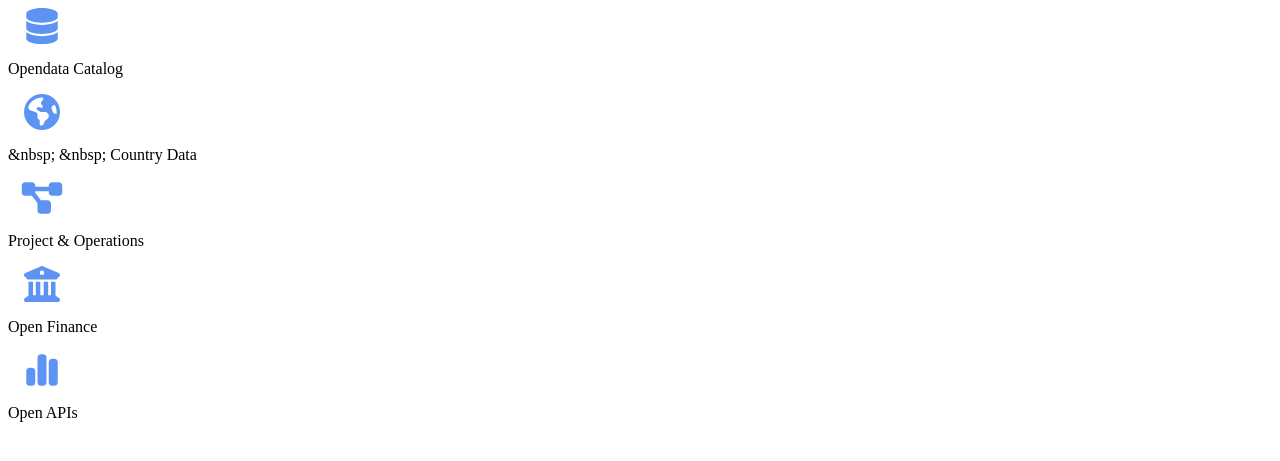
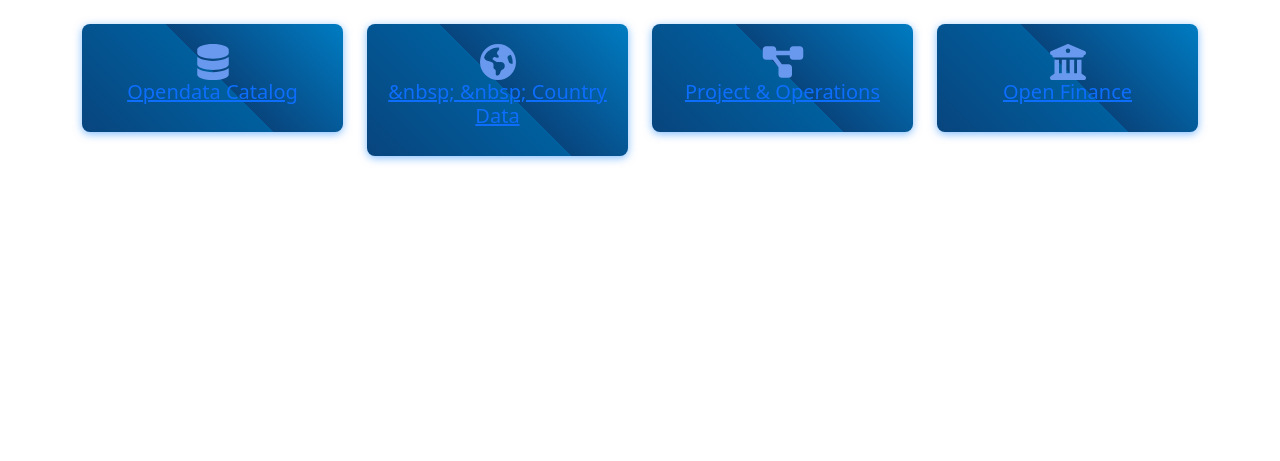
Before and after one commit to sowmya21217/ckanext-datagov, a Python web app: template ckanext/datagov/templates/home/snippets/resources.html in a window 1280 px wide. Shown: the top 461 px of the page. Run offline with Jinja, Linux system fonts and the light colour scheme; the template is opened without the code that fills it, so the values that code supplies are empty; some libraries are stand-ins or nearby versions.

Commit message:
adding resources

```diff
--- a/ckanext/datagov/templates/home/snippets/resources.html
+++ b/ckanext/datagov/templates/home/snippets/resources.html
@@ -1,46 +1,76 @@
 
 <div class="Resources">
 
-    <div class="rows1">
-        <div class="col-lg-15 col-xs-15 col-sm-15 col-md-15 ">
-            {% block home_image_content4 %}
-            <a class="media-image" href="{{ url_for('dataset.search') }}" target="_blank">
+<div class="container mt-4">
+    <div class="row">
+        <div class="col-lg-3 col-md-6 col-sm-12 mb-4">
+            <div class="block">
+                <a  href="{{ url_for('dataset.search') }}" target="_blank">
                        <svg class="img-responsive img-rounded" xmlns="http://www.w3.org/2000/svg" height="2.25em" width="4.25em" viewBox="0 0 448 512"><!--! Font Awesome Free 6.4.2 by @fontawesome - https://fontawesome.com License - https://fontawesome.com/license (Commercial License) Copyright 2023 Fonticons, Inc. --><style>svg{fill:#ffffff}</style><path d="M448 80v48c0 44.2-100.3 80-224 80S0 172.2 0 128V80C0 35.8 100.3 0 224 0S448 35.8 448 80zM393.2 214.7c20.8-7.4 39.9-16.9 54.8-28.6V288c0 44.2-100.3 80-224 80S0 332.2 0 288V186.1c14.9 11.8 34 21.2 54.8 28.6C99.7 230.7 159.5 240 224 240s124.3-9.3 169.2-25.3zM0 346.1c14.9 11.8 34 21.2 54.8 28.6C99.7 390.7 159.5 400 224 400s124.3-9.3 169.2-25.3c20.8-7.4 39.9-16.9 54.8-28.6V432c0 44.2-100.3 80-224 80S0 476.2 0 432V346.1z"/></svg>
+                   <h5>{{_("Opendata Catalog") }}</h5>
                 </a>
-            {% endblock %}
-            <P>{{_("Opendata Catalog") }}</P>
             </div>
-        <div class="col-lg-15 col-xs-15 col-sm-15 col-md-15">
-            {% block home_image_content5 %}
-            <a class="media-image" href="https://countries.ifad.org/" target="_blank">
+        </div>
+        <div class="col-lg-3 col-md-6 col-sm-12 mb-4">
+            <div class="block">
+                <a href="https://countries.ifad.org/" target="_blank">
                       <svg xmlns="http://www.w3.org/2000/svg" height="2.25em" width="4.25em" viewBox="0 0 512 512"><!--! Font Awesome Free 6.4.2 by @fontawesome - https://fontawesome.com License - https://fontawesome.com/license (Commercial License) Copyright 2023 Fonticons, Inc. --><style>svg{fill:#b5ccf2}</style><path d="M57.7 193l9.4 16.4c8.3 14.5 21.9 25.2 38 29.8L163 255.7c17.2 4.9 29 20.6 29 38.5v39.9c0 11 6.2 21 16 25.9s16 14.9 16 25.9v39c0 15.6 14.9 26.9 29.9 22.6c16.1-4.6 28.6-17.5 32.7-33.8l2.8-11.2c4.2-16.9 15.2-31.4 30.3-40l8.1-4.6c15-8.5 24.2-24.5 24.2-41.7v-8.3c0-12.7-5.1-24.9-14.1-33.9l-3.9-3.9c-9-9-21.2-14.1-33.9-14.1H257c-11.1 0-22.1-2.9-31.8-8.4l-34.5-19.7c-4.3-2.5-7.6-6.5-9.2-11.2c-3.2-9.6 1.1-20 10.2-24.5l5.9-3c6.6-3.3 14.3-3.9 21.3-1.5l23.2 7.7c8.2 2.7 17.2-.4 21.9-7.5c4.7-7 4.2-16.3-1.2-22.8l-13.6-16.3c-10-12-9.9-29.5 .3-41.3l15.7-18.3c8.8-10.3 10.2-25 3.5-36.7l-2.4-4.2c-3.5-.2-6.9-.3-10.4-.3C163.1 48 84.4 108.9 57.7 193zM464 256c0-36.8-9.6-71.4-26.4-101.5L412 164.8c-15.7 6.3-23.8 23.8-18.5 39.8l16.9 50.7c3.5 10.4 12 18.3 22.6 20.9l29.1 7.3c1.2-9 1.8-18.2 1.8-27.5zM0 256a256 256 0 1 1 512 0A256 256 0 1 1 0 256z"/></svg>
+                    <h5>{{_("   &nbsp; &nbsp; Country Data") }}</h5>
                 </a>
-               {% endblock %}
-            <p>{{_("   &nbsp; &nbsp; Country Data") }}</p>
             </div>
-          <div class="col-lg-15 col-xs-15 col-sm-15 col-md-15 ">
-            {% block home_image_content6 %}
-            <a class="media-image" href="https://www.ifad.org/en/web/operations/operations-dashboard" target="_blank">
+        </div>
+        <div class="col-lg-3 col-md-6 col-sm-12 mb-4">
+            <div class="block">
+                <a href="https://www.ifad.org/en/web/operations/operations-dashboard" target="_blank">
                         <svg xmlns="http://www.w3.org/2000/svg" height="2.25em" width="4.25em"  viewBox="0 0 576 512"><!--! Font Awesome Free 6.4.2 by @fontawesome - https://fontawesome.com License - https://fontawesome.com/license (Commercial License) Copyright 2023 Fonticons, Inc. --><style>svg{fill:#76a4f4}</style><path d="M0 80C0 53.5 21.5 32 48 32h96c26.5 0 48 21.5 48 48V96H384V80c0-26.5 21.5-48 48-48h96c26.5 0 48 21.5 48 48v96c0 26.5-21.5 48-48 48H432c-26.5 0-48-21.5-48-48V160H192v16c0 1.7-.1 3.4-.3 5L272 288h96c26.5 0 48 21.5 48 48v96c0 26.5-21.5 48-48 48H272c-26.5 0-48-21.5-48-48V336c0-1.7 .1-3.4 .3-5L144 224H48c-26.5 0-48-21.5-48-48V80z"/></svg>
+                    <h5>{{_("Project & Operations") }}</h5>
                 </a>
-            {% endblock %}
-            <p>{{_("Project & Operations") }}</p>
             </div>
-          <div class="col-lg-15 col-xs-15 col-sm-15 col-md-15">
-            {% block home_image_content7 %}
-            <a class="media-image" href="https://www.ifad.org/en/financial-indicators-and-trends" target="_blank">
+        </div>
+        <div class="col-lg-3 col-md-6 col-sm-12 mb-4">
+            <div class="block">
+                <a href="https://www.ifad.org/en/financial-indicators-and-trends" target="_blank">
                          <svg xmlns="http://www.w3.org/2000/svg" height="2.25em" width="4.25em" viewBox="0 0 512 512"><!--! Font Awesome Free 6.4.2 by @fontawesome - https://fontawesome.com License - https://fontawesome.com/license (Commercial License) Copyright 2023 Fonticons, Inc. --><style>svg{fill:#6899ee}</style><path d="M243.4 2.6l-224 96c-14 6-21.8 21-18.7 35.8S16.8 160 32 160v8c0 13.3 10.7 24 24 24H456c13.3 0 24-10.7 24-24v-8c15.2 0 28.3-10.7 31.3-25.6s-4.8-29.9-18.7-35.8l-224-96c-8-3.4-17.2-3.4-25.2 0zM128 224H64V420.3c-.6 .3-1.2 .7-1.8 1.1l-48 32c-11.7 7.8-17 22.4-12.9 35.9S17.9 512 32 512H480c14.1 0 26.5-9.2 30.6-22.7s-1.1-28.1-12.9-35.9l-48-32c-.6-.4-1.2-.7-1.8-1.1V224H384V416H344V224H280V416H232V224H168V416H128V224zM256 64a32 32 0 1 1 0 64 32 32 0 1 1 0-64z"/></svg>
+                    <h5>{{_("Open Finance") }}</h5>
                 </a>
-            {% endblock %}
-            <p>{{_("Open Finance") }}</p>
-          </div>
-          <div class="col-lg-15 col-xs-15 col-sm-15 col-md-15 ">
-            {% block home_image_content8 %}
-            <a class="media-image" href="https://api-docs.ifad.org/" target="_blank">
-              <svg xmlns="http://www.w3.org/2000/svg" height="2.25em" width="4.25em" viewBox="0 0 448 512"><!--! Font Awesome Free 6.4.2 by @fontawesome - https://fontawesome.com License - https://fontawesome.com/license (Commercial License) Copyright 2023 Fonticons, Inc. --><style>svg{fill:#5d94f4}</style><path d="M160 80c0-26.5 21.5-48 48-48h32c26.5 0 48 21.5 48 48V432c0 26.5-21.5 48-48 48H208c-26.5 0-48-21.5-48-48V80zM0 272c0-26.5 21.5-48 48-48H80c26.5 0 48 21.5 48 48V432c0 26.5-21.5 48-48 48H48c-26.5 0-48-21.5-48-48V272zM368 96h32c26.5 0 48 21.5 48 48V432c0 26.5-21.5 48-48 48H368c-26.5 0-48-21.5-48-48V144c0-26.5 21.5-48 48-48z"/></svg>
-            </a>
-            {% endblock %}
-            <p>{{_("Open APIs ") }}</p>
             </div>
         </div>
     </div>
+</div>
+
+</div>
+
+
+<script src="https://code.jquery.com/jquery-3.6.0.min.js"></script>
+<script src="https://cdnjs.cloudflare.com/ajax/libs/bootstrap/5.3.0/js/bootstrap.bundle.min.js"></script>
+
+
+<link rel="stylesheet" href="https://cdnjs.cloudflare.com/ajax/libs/bootstrap/5.3.0/css/bootstrap.min.css">
+    <style>
+        .block {
+            background-color: #007bff; /* Bootstrap primary blue */
+            color: white;
+            padding: 20px;
+            text-align: center;
+            border-radius: 8px; /* Optional: Rounded corners */
+            transition: transform 0.2s; /* Optional: Animation */
+            box-shadow: 0 2px 8px rgba(0, 123, 255, 0.5);
+                 background-color:#08457e;
+    background-image:-webkit-gradient(linear,left bottom,right top,color-stop(1%,#08457e),color-stop(52%,#005f9e),
+        color-stop(52%,#08457e),color-stop(100%,#007cc2));
+    background-image:-webkit-linear-gradient(45deg,#08457e 1%,#005f9e 52%,#08457e 52%,#007cc2 100%);
+    background-image:-moz-linear-gradient(45deg,#08457e 1%,#005f9e 52%,#08457e 52%,#007cc2 100%);
+    background-image:-ms-linear-gradient(45deg,#08457e 1%,#005f9e 52%,#08457e 52%,#007cc2 100%);
+    background-image:-o-linear-gradient(45deg,#08457e 1%,#005f9e 52%,#08457e 52%,#007cc2 100%);
+    background-image:linear-gradient(45deg,#08457e 1%,#005f9e 52%,#08457e 52%,#007cc2 100%);
+    filter:progid:DXImageTransform.Microsoft.gradient(startColorstr='#08457e',endColorstr='#007cc2',GradientType=1);
+        }
+        .block:hover {
+            transform: scale(1.05); /* Optional: Slight scaling on hover */
+        }
+        .block img {
+            max-width: 100%; /* Responsive images */
+            height: auto;
+            margin-bottom: 10px; /* Space between image and text */
+        }
+    </style>
```
Lines whose indentation alone changed are shown as unchanged.
